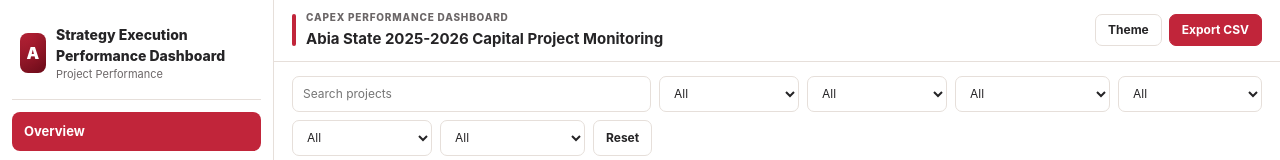
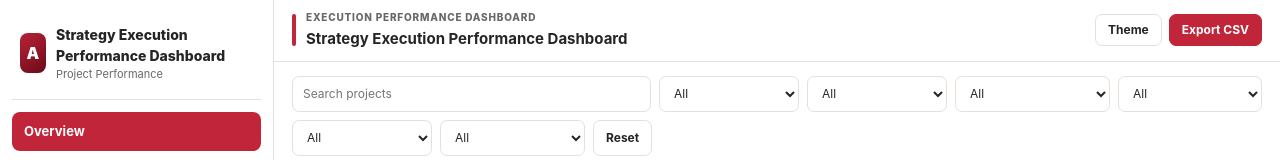
Before and after one commit to Opportune7/abia_simulation_dash, a plain HTML site: page index.html in a window 1280 px wide. Shown: the top 160 px of the page. Drawn offline with nearby package versions, Linux system fonts and the light colour scheme.

Commit message:
Update index.html

```diff
--- a/index.html
+++ b/index.html
@@ -40,8 +40,8 @@
           <div class="title-lockup">
             <span class="title-bar" aria-hidden="true"></span>
             <div>
-              <p class="eyebrow">CAPEX Performance Dashboard</p>
-              <h1>Abia State 2025-2026 Capital Project Monitoring</h1>
+              <p class="eyebrow">Execution Performance Dashboard</p>
+              <h1>Strategy Execution Performance Dashboard</h1>
             </div>
           </div>
           <div class="actions">
```
